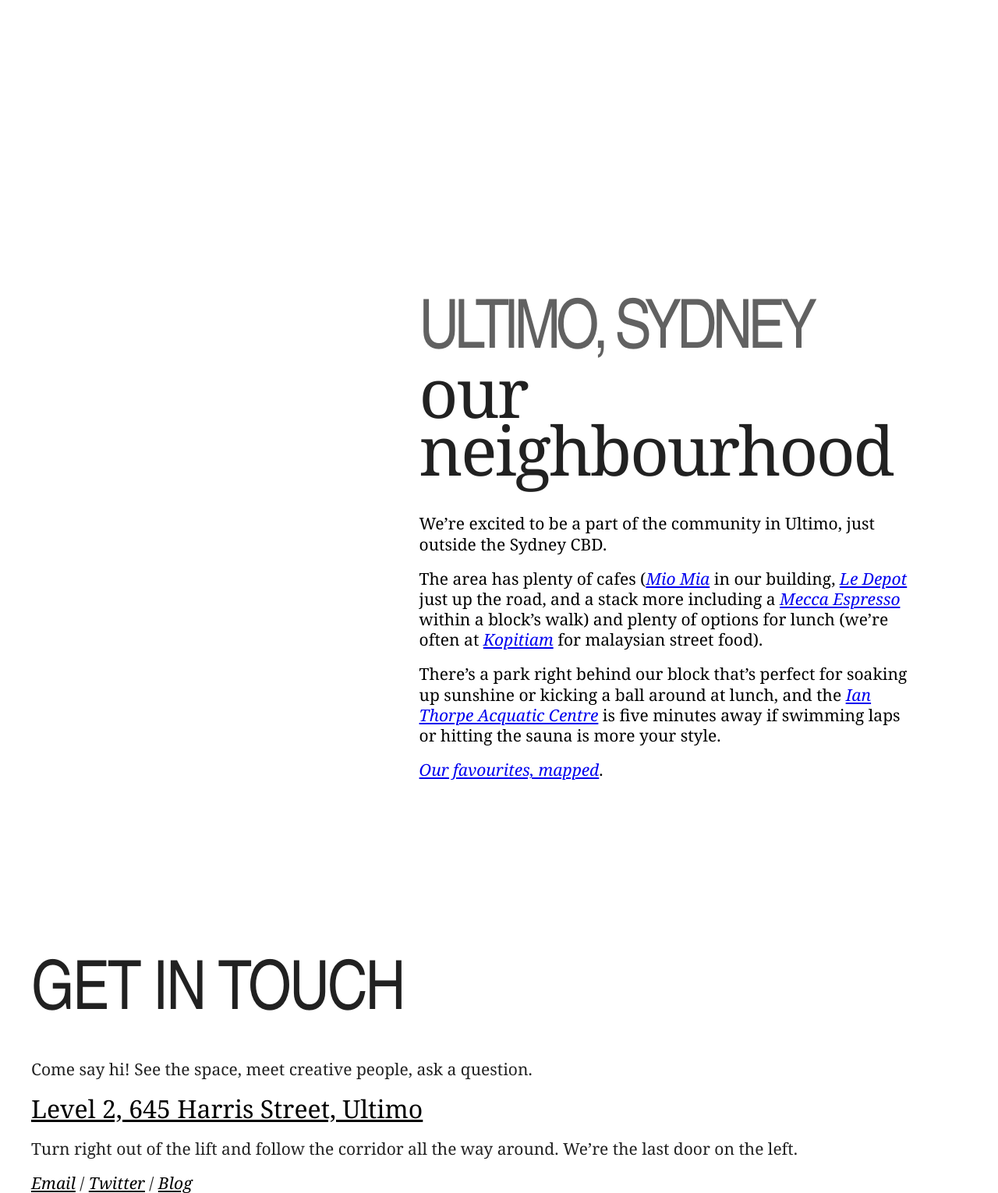
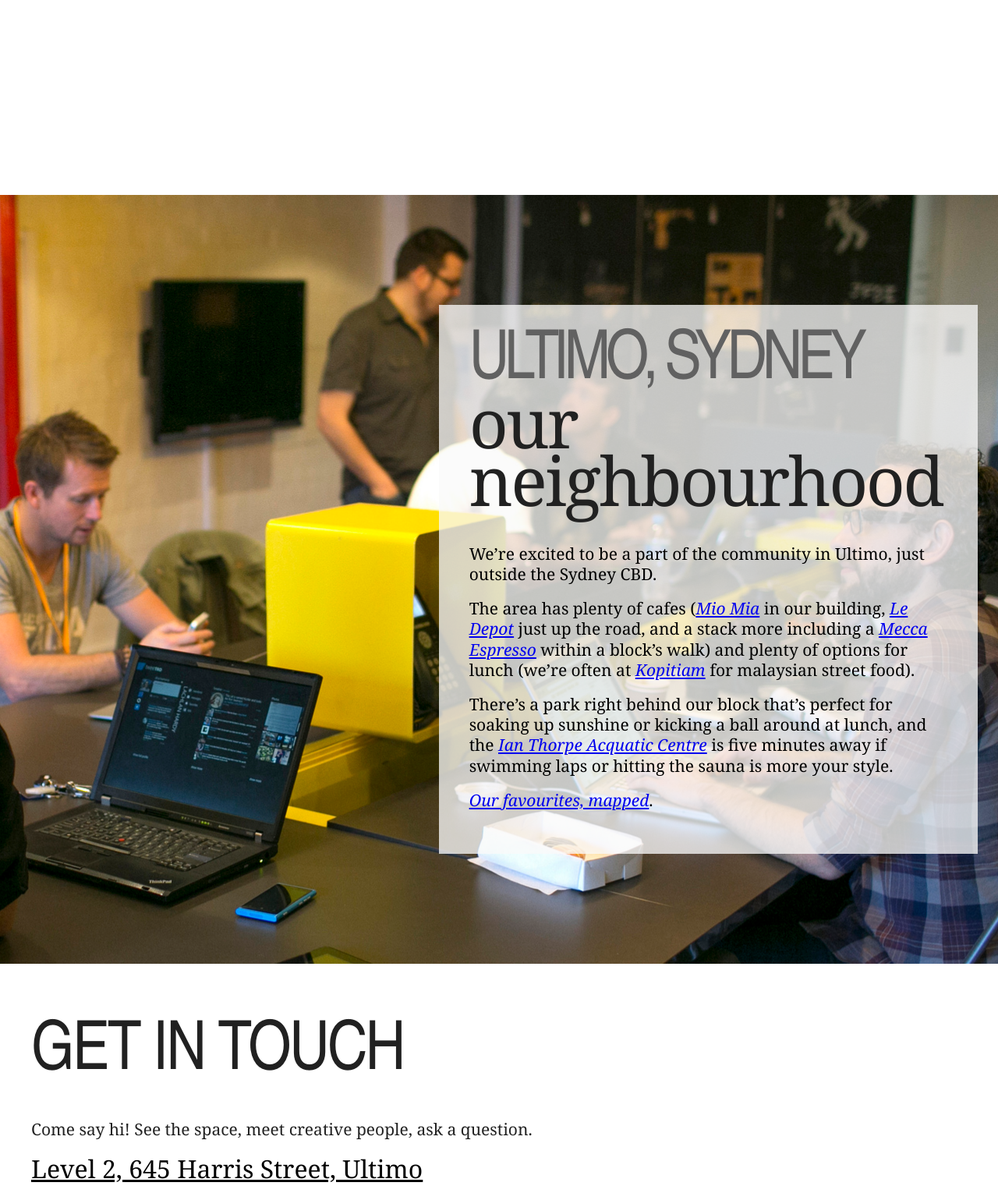
Before and after one commit to theworkbench/theworkbench-site, a PHP site: page /index.html in a window 1280 px wide. Shown: the part 4272-5802 px from the top of the page at 78% size. Run offline with PHP 8.4, Linux system fonts and the light colour scheme; some libraries are stand-ins or nearby versions.

Commit message:
adding a map and background to The Neighbourhood. probably needs some design love from @diversionary

```diff
--- a/index.html
+++ b/index.html
@@ -140,11 +140,16 @@
 			</div>
 
 		<section id="the-neighbourhood">
-			<h2><span>Ultimo, Sydney</span> our neighbourhood</h2>
-			<p class="first">We&rsquo;re excited to be a part of the community in Ultimo, just outside the Sydney CBD.</p>
-			<p>The area has plenty of cafes (<a href="https://foursquare.com/v/mio-mia-cafe/4ed4234d490168f8d42a687f">Mio Mia</a> in our building, <a href="http://www.ledepot.com.au/">Le Depot</a> just up the road, and a stack more including a <a href="http://meccaespresso.com/">Mecca Espresso</a> within a block&rsquo;s walk) and plenty of options for lunch (we&rsquo;re often at <a href="http://www.urbanspoon.com/r/70/1445468/restaurant/Sydney/Sydney-Kopitiam-Cafe-Ultimo">Kopitiam</a> for malaysian street food).</p>
-			<p>There&rsquo;s a park right behind our block that&rsquo;s perfect for soaking up sunshine or kicking a ball around at lunch, and the <a href="http://www.itac.org.au/">Ian Thorpe Acquatic Centre</a> is five minutes away if swimming laps or hitting the sauna is more your style.</p>
-			<p><a href="http://goo.gl/maps/Kd2p8">Our favourites, mapped</a>.</p>
+			<section id="map">
+				<iframe frameborder="0" scrolling="no" marginheight="0" marginwidth="0" src="https://maps.google.com.au/maps/ms?msid=205453474391337276868.0004cc5ca2c3b07aad1ff&amp;msa=0&amp;ie=UTF8&amp;t=m&amp;ll=-33.880446,151.200478&amp;spn=0.004275,0.006866&amp;z=17&amp;output=embed"></iframe>
+			</section>
+			<section id="hood-talk">
+				<h2><span>Ultimo, Sydney</span> our neighbourhood</h2>
+				<p class="first">We&rsquo;re excited to be a part of the community in Ultimo, just outside the Sydney CBD.</p>
+				<p>The area has plenty of cafes (<a href="https://foursquare.com/v/mio-mia-cafe/4ed4234d490168f8d42a687f">Mio Mia</a> in our building, <a href="http://www.ledepot.com.au/">Le Depot</a> just up the road, and a stack more including a <a href="http://meccaespresso.com/">Mecca Espresso</a> within a block&rsquo;s walk) and plenty of options for lunch (we&rsquo;re often at <a href="http://www.urbanspoon.com/r/70/1445468/restaurant/Sydney/Sydney-Kopitiam-Cafe-Ultimo">Kopitiam</a> for malaysian street food).</p>
+				<p>There&rsquo;s a park right behind our block that&rsquo;s perfect for soaking up sunshine or kicking a ball around at lunch, and the <a href="http://www.itac.org.au/">Ian Thorpe Acquatic Centre</a> is five minutes away if swimming laps or hitting the sauna is more your style.</p>
+				<p><a href="http://goo.gl/maps/Kd2p8">Our favourites, mapped</a>.</p>
+			</section>
 		</section>
 
 		<section id="contact">
--- a/stylesheets/styles.css
+++ b/stylesheets/styles.css
@@ -60,16 +60,6 @@
 	.interest-form form input.text {background-color: #fff; border-radius: 2px; border: none; float: left; font: 19px/1.3em "chaparral-pro", georgia, serif; color: #000; margin: 0 0 10px 5px; padding: 2px 5px; }
 	.interest-form form button {clear: both; margin: 15px 0 0 54px;}
 
-.interest-form { background: #030303 url(../images/iconfade.png) fixed bottom center; border: 5px solid #FFAC0E; border-radius: 15px; color: #fff; float: left; padding: 80px 40px;}
-	.interest-form form {margin: 0; padding: 0;}
-	.interest-form h2 {color: #ffac0e; font-family: "din-condensed-web", "Arial Narrow", sans-serif; font-weight: 200; font-size: 69px; line-height: 0.8; margin: 0; text-transform: uppercase; letter-spacing: -0.06em;  }
-	.interest-form label {clear: both; display: block; margin: 0 0 20px 0;}
-	.interest-form span {display: block; float: left; width: 50px;}
-	.interest-form .checkbox span {float: left; margin-left: 5px; width: auto;}
-	.interest-form .checkbox input {float: left; margin-left: 54px;}
-	.interest-form form input.text {background-color: #fff; border-radius: 2px; border: none; float: left; font: 19px/1.3em "chaparral-pro", georgia, serif; color: #000; margin: 0 0 10px 5px; padding: 2px 5px; }
-	.interest-form form button {clear: both; margin: 15px 0 0 54px;}
-
 /* colorbox */
 #colorbox {width: 50%;}
 #cboxClose {background: #030303; color: #fff; cursor: pointer; position: absolute; right: 1em; top: 1em;}
@@ -107,7 +97,10 @@
 #the-space p.first { padding-top: 64px; } /* I know, I know, this is a dirty hack. Please fix me. */
 #the-space a { color: #fff; }
 
-#the-neighbourhood { padding: 11% 8% 11% 42%;}
+#the-neighbourhood {background: #c91604 url(../images/partners.jpg) fixed repeat 90% 30%; overflow: auto; padding: 11% 0 11% 0;}
+	#the-neighbourhood #map {float: left; height: 100%; margin: 0 2% 0 2%; position: relative; width: 40%;}
+	#the-neighbourhood #hood-talk {background: rgba(250,250,250,0.77); color: #000; float: right; margin-right: 2%; padding: 3%; width: 48%;}
+	#the-neighbourhood iframe {height: 100%; width: 100%;}
 #the-neighbourhood h2 {  font-weight: 200; font-size: 87px; line-height: 74px; color: #212121; display: block; margin-bottom: 45px; letter-spacing: -0.03em; width: 100% !important;  }
 #the-neighbourhood h2 span { font-family: "din-condensed-web", "Arial Narrow", sans-serif; text-transform: uppercase; letter-spacing: -0.07em; color: #616161; display: block; }
 
```
Also changed, not shown: images/partners.jpg (added).
